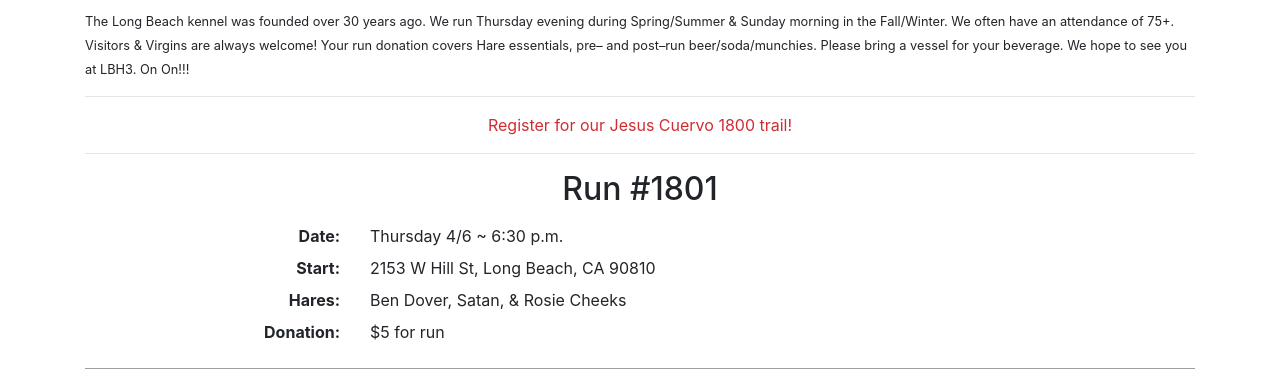
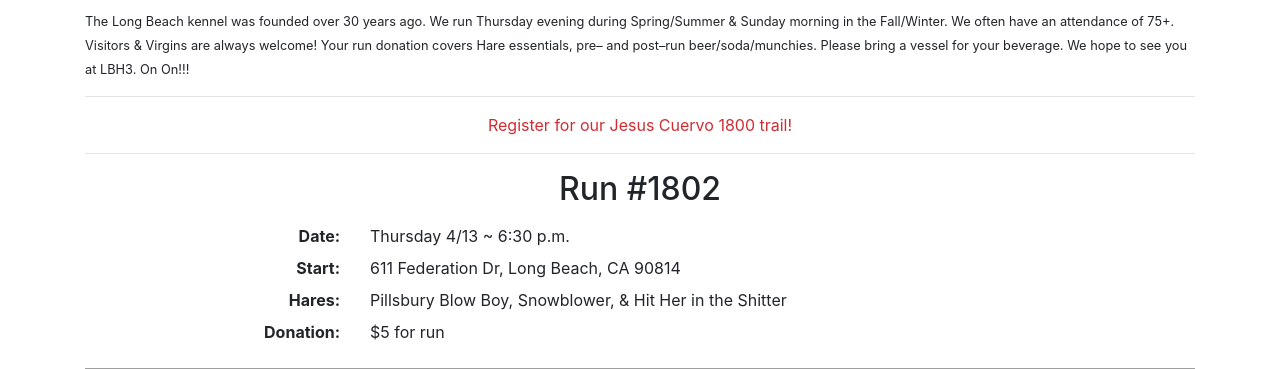
Before and after one commit to LBH3/lbh3.org, a PHP site: page /index.php in a window 1280 px wide. Shown: the part 105-474 px from the top of the page. Run offline with PHP 8.4, Linux system fonts and the light colour scheme; some libraries are stand-ins or nearby versions; grey boxes are pictures that could not be loaded.

Commit message:
Update after the 2017-04-06 hash

```diff
--- a/hareline/hareline.php
+++ b/hareline/hareline.php
@@ -171,8 +171,8 @@
 					<tr>
 						<td>4/13</td>
 						<td>1802</td>
-						<td>Pillsbury Blow Boy</td>
-						<td></td>
+						<td>Pillsbury Blow Boy, Snowblower, &amp; Hit Her in the Shitter</td>
+						<td>Long Beach</td>
 						<td></td>
 					</tr>
 					<tr>
--- a/index.php
+++ b/index.php
@@ -31,30 +31,29 @@
 
 			<hr>
 
-      <h2>Run #1801</h2>
+      <h2>Run #1802</h2>
 
       <dl class="row">
         <dt class="col-sm-3 text-sm-right">Date:</dt>
-        <dd class="col-sm-9">Thursday 4/6 ~ 6:30 p.m.</dd>
+        <dd class="col-sm-9">Thursday 4/13 ~ 6:30 p.m.</dd>
         <dt class="col-sm-3 text-sm-right">Start:</dt>
-        <dd class="col-sm-9">2153 W Hill St, Long Beach, CA 90810</dd>
+        <dd class="col-sm-9">611 Federation Dr, Long Beach, CA 90814</dd>
         <dt class="col-sm-3 text-sm-right">Hares:</dt>
-        <dd class="col-sm-9">Ben Dover, Satan, &amp; Rosie Cheeks</dd>
+        <dd class="col-sm-9">Pillsbury Blow Boy, Snowblower, &amp; Hit Her in the Shitter</dd>
         <dt class="col-sm-3 text-sm-right">Donation:</dt>
         <dd class="col-sm-9">$5 for run</dd>
       </dl>
 
-			<iframe src="https://www.google.com/maps/embed?pb=!1m18!1m12!1m3!1d3315.568401351035!2d-118.22055328479168!3d33.797641980676055!2m3!1f0!2f0!3f0!3m2!1i1024!2i768!4f13.1!3m3!1m2!1s0x80dd34107d98aa89%3A0x50bf86cbf83bf0f5!2s2153+W+Hill+St%2C+Long+Beach%2C+CA+90810!5e0!3m2!1sen!2sus!4v1490919839553" width="100%" height="368" frameborder="0" style="border:0" allowfullscreen></iframe>
+			<iframe src="https://www.google.com/maps/embed?pb=!1m18!1m12!1m3!1d3316.4548973824635!2d-118.13689038479231!3d33.77474928068228!2m3!1f0!2f0!3f0!3m2!1i1024!2i768!4f13.1!3m3!1m2!1s0x80dd31c830e4df91%3A0x593b248390fb98ba!2s611+Federation+Dr%2C+Long+Beach%2C+CA+90814!5e0!3m2!1sen!2sus!4v1491543354317" width="100%" height="368" frameborder="0" style="border:0" allowfullscreen></iframe>
 
+			<!--
       <dl class="row">
-				<!--
         <dt class="col-md-3 text-md-right">Directions:</dt>
         <dd class="col-md-9">
 					<p>
 						Take the 405 North to Rosecrans Ave. Turn left at the exit and head West. Proceed about a mile down Rosecrans and then turn left on Park Way and then right on Parkview Ave. After about a .2 miles turn left on Park Pl. and then go to the North West corner of the parking lot and LFH
           </p>
         </dd>
-			-->
         <dt class="col-md-3 text-md-right">From the hares:</dt>
         <dd class="col-md-9">
 					<p>
@@ -62,6 +61,7 @@
           </p>
         </dd>
       </dl>
+		-->
     </main>
     <footer>
       <p class="container text-muted">
```
